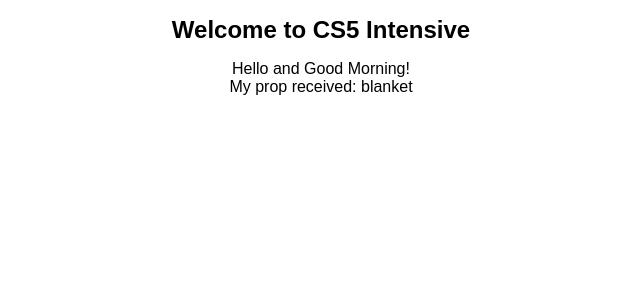
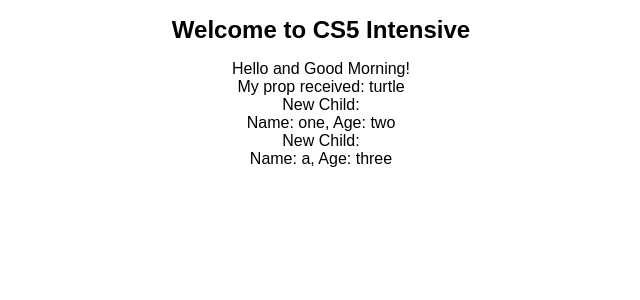
Before and after one commit to atiffany/cs5intensive, a React (Create React App) app: page / in a window 1280 px wide. Shown: the top 300 px of the page, without its empty margins (319-959 px from the left). Built offline with nearby package versions, Linux system fonts and the light colour scheme.

Commit message:
created a nested component that maps through state in the outer layer and passes data as props to be rendered to the inner layer component

```diff
--- a/src/App.js
+++ b/src/App.js
@@ -3,6 +3,7 @@ import logo from './logo.svg';
 import './App.css';
 import Greeting from './components/Greeting';
 import Blanket from './components/Blanket';
+import Children from './components/Children';
 
 class App extends Component {
   render() {
@@ -10,7 +11,8 @@ class App extends Component {
       <div className="App">
           <h1 className="App-title">Welcome to CS5 Intensive</h1>
         <Greeting />
-        <Blanket blanket = "blanket" />
+        <Blanket blanket = "turtle" />
+        <Children />
       </div>
     );
   }
--- /dev/null
+++ b/src/components/Child.js
@@ -0,0 +1,11 @@
+import React from 'react';
+
+const Child = (props) => {
+    return (
+        <div> New Child:
+            <div>Name: {props.data.name}, Age: {props.data.age}</div>
+        </div>
+    );
+}
+
+export default Child;
--- /dev/null
+++ b/src/components/Children.js
@@ -0,0 +1,25 @@
+import React from 'react';
+import Child from './Child';
+
+class Children extends React.Component {
+    constructor() {
+        super();
+        this.state = {
+            children: [
+            {name: 'one', age:'two'},
+            {name: 'a', age: 'three'}
+            ],
+            };
+    }
+    render() {
+        return (
+            <div>
+                { this.state.children.map((child, index) => {
+                    return <Child data={child}/>
+                })
+                }
+            </div>
+        );
+    }
+}
+export default Children;
```
